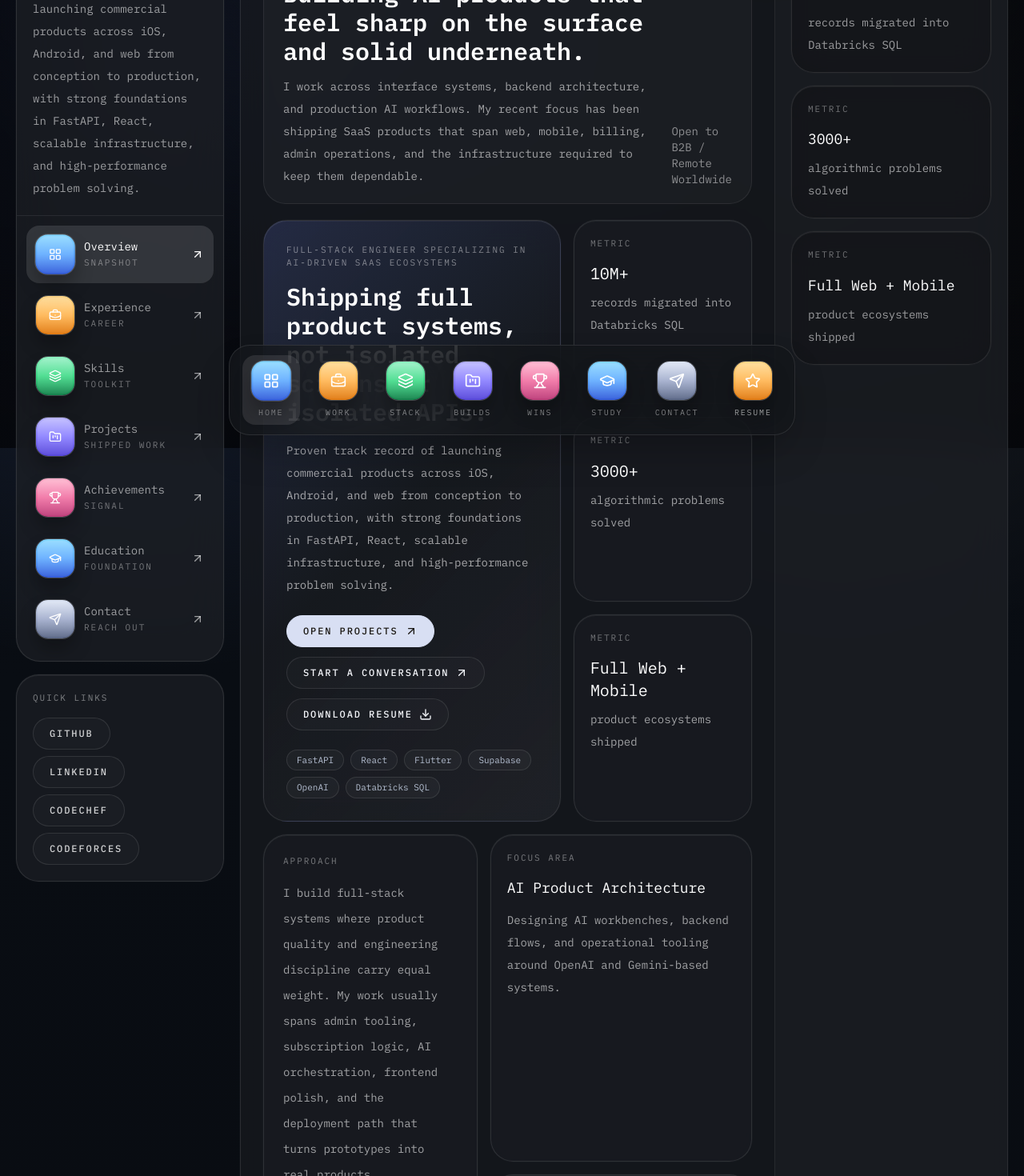
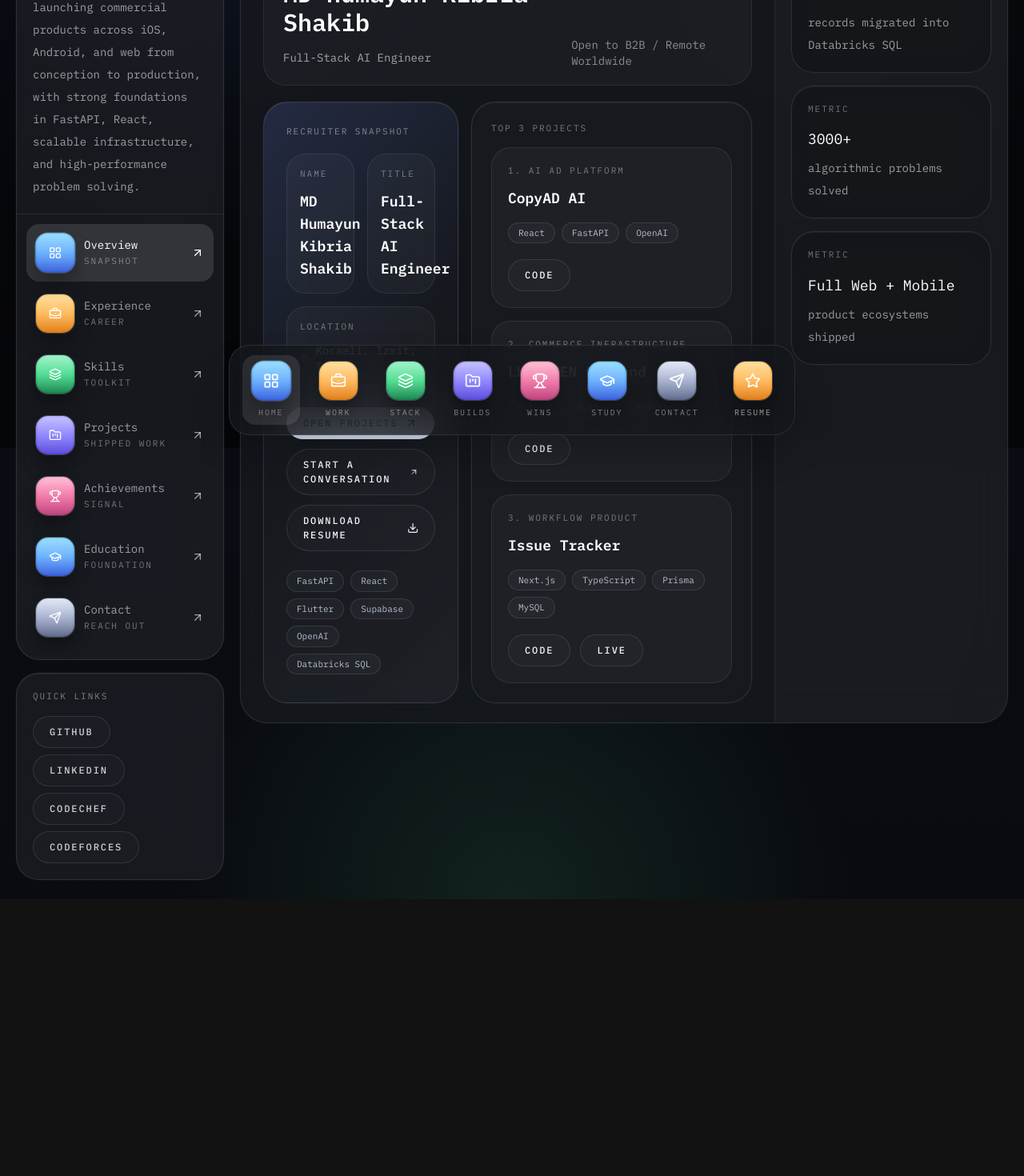
Before and after one commit to hkshakib/portfolio, a React (Vite) app: page / in a window 1280 px wide. Shown: the part 240-1710 px from the top of the page at 80% size. After the commit the page ends 1364 px from the top, so only its background shows below. Built offline with nearby package versions, Linux system fonts and the light colour scheme.

Commit message:
Simplify overview for recruiter scan

```diff
--- a/src/views/OverviewView.jsx
+++ b/src/views/OverviewView.jsx
@@ -1,5 +1,5 @@
-import { ArrowUpRight, Download } from "lucide-react";
-import { about, portfolio, projects } from "../data/portfolio";
+import { ArrowUpRight, Download, MapPin } from "lucide-react";
+import { portfolio, projects } from "../data/portfolio";
 import Card from "../components/ui/Card";
 import Button from "../components/ui/Button";
 import Tag from "../components/ui/Tag";
@@ -12,18 +12,31 @@ export default function OverviewView() {
     <div>
       <ViewHeader
         eyebrow="Overview"
-        title={portfolio.headline}
-        description={portfolio.intro}
+        title={portfolio.name}
+        description={portfolio.role}
         aside={<span>{portfolio.availability}</span>}
       />
 
-      <div className="grid gap-4 xl:grid-cols-[1.25fr_0.75fr]">
+      <div className="grid gap-4 xl:grid-cols-[0.82fr_1.18fr]">
         <Card className="overflow-hidden rounded-[30px] bg-[linear-gradient(135deg,rgba(103,135,255,0.16),rgba(17,19,24,0.2)_48%,rgba(255,255,255,0.03))] p-6 sm:p-7">
-          <p className="text-[11px] uppercase tracking-[0.18em] text-white/[0.45]">{portfolio.titleLine}</p>
-          <h3 className="mt-4 max-w-3xl text-2xl font-semibold leading-tight text-white sm:text-3xl">
-            Shipping full product systems, not isolated screens or isolated APIs.
-          </h3>
-          <p className="mt-4 max-w-3xl text-sm leading-7 text-white/[0.62]">{portfolio.summary}</p>
+          <p className="text-[11px] uppercase tracking-[0.18em] text-white/[0.45]">Recruiter Snapshot</p>
+          <div className="mt-5 grid gap-4 sm:grid-cols-2">
+            <div className="rounded-[24px] border border-white/[0.08] bg-white/[0.03] p-4">
+              <p className="text-[11px] uppercase tracking-[0.18em] text-white/[0.4]">Name</p>
+              <p className="mt-3 text-lg font-semibold text-white">{portfolio.name}</p>
+            </div>
+            <div className="rounded-[24px] border border-white/[0.08] bg-white/[0.03] p-4">
+              <p className="text-[11px] uppercase tracking-[0.18em] text-white/[0.4]">Title</p>
+              <p className="mt-3 text-lg font-semibold text-white">{portfolio.role}</p>
+            </div>
+          </div>
+          <div className="mt-4 rounded-[24px] border border-white/[0.08] bg-white/[0.03] p-4">
+            <p className="text-[11px] uppercase tracking-[0.18em] text-white/[0.4]">Location</p>
+            <p className="mt-3 flex items-center gap-2 text-sm text-white/70">
+              <MapPin className="h-4 w-4 text-white/45" />
+              {portfolio.location}
+            </p>
+          </div>
           <div className="mt-6 flex flex-wrap gap-3">
             <Button to="/projects" icon={ArrowUpRight}>
               Open Projects
@@ -42,63 +55,34 @@ export default function OverviewView() {
           </div>
         </Card>
 
-        <div className="grid gap-4">
-          {portfolio.metrics.map((metric) => (
-            <Card key={metric.label} className="rounded-[28px] p-5">
-              <p className="text-[11px] uppercase tracking-[0.18em] text-white/40">Metric</p>
-              <p className="mt-4 text-xl text-white">{metric.value}</p>
-              <p className="mt-2 text-sm leading-7 text-white/60">{metric.label}</p>
-            </Card>
-          ))}
-        </div>
-      </div>
-
-      <div className="mt-4 grid gap-4 xl:grid-cols-[0.9fr_1.1fr]">
         <Card className="rounded-[30px] p-6">
-          <p className="text-[11px] uppercase tracking-[0.18em] text-white/[0.42]">Approach</p>
-          <div className="mt-4 space-y-4">
-            {about.paragraphs.map((paragraph) => (
-              <p key={paragraph} className="text-sm leading-8 text-white/60">
-                {paragraph}
-              </p>
-            ))}
-          </div>
-          <div className="mt-6 grid gap-3">
-            {portfolio.heroBullets.map((item) => (
+          <p className="text-[11px] uppercase tracking-[0.18em] text-white/[0.42]">Top 3 Projects</p>
+          <div className="mt-4 grid gap-4">
+            {featuredProjects.map((project, index) => (
               <div
-                key={item}
-                className="rounded-[22px] border border-white/[0.08] bg-white/[0.03] px-4 py-4 text-sm leading-7 text-white/[0.68]"
+                key={project.title}
+                className="rounded-[24px] border border-white/[0.08] bg-white/[0.03] p-5"
               >
-                {item}
+                <p className="text-[11px] uppercase tracking-[0.18em] text-white/[0.4]">
+                  {index + 1}. {project.eyebrow}
+                </p>
+                <h3 className="mt-3 text-lg font-semibold text-white">{project.title}</h3>
+                <div className="mt-4 flex flex-wrap gap-2">
+                  {project.stack.slice(0, 4).map((item) => (
+                    <Tag key={item}>{item}</Tag>
+                  ))}
+                </div>
+                <div className="mt-5 flex flex-wrap gap-3">
+                  {project.links.map((link) => (
+                    <Button key={link.href} href={link.href} variant="secondary">
+                      {link.label}
+                    </Button>
+                  ))}
+                </div>
               </div>
             ))}
           </div>
         </Card>
-
-        <div className="grid gap-4">
-          {about.focusAreas.map((item) => (
-            <Card key={item.title} className="rounded-[28px] p-5">
-              <p className="text-[11px] uppercase tracking-[0.18em] text-white/[0.42]">Focus area</p>
-              <h3 className="mt-4 text-lg text-white">{item.title}</h3>
-              <p className="mt-3 text-sm leading-7 text-white/60">{item.description}</p>
-            </Card>
-          ))}
-        </div>
-      </div>
-
-      <div className="mt-4 grid gap-4 lg:grid-cols-3">
-        {featuredProjects.map((project) => (
-          <Card key={project.title} className="rounded-[28px] p-5">
-            <p className="text-[11px] uppercase tracking-[0.18em] text-white/[0.42]">{project.eyebrow}</p>
-            <h3 className="mt-4 text-lg text-white">{project.title}</h3>
-            <p className="mt-3 text-sm leading-7 text-white/60">{project.summary}</p>
-            <div className="mt-4 flex flex-wrap gap-2">
-              {project.stack.slice(0, 4).map((item) => (
-                <Tag key={item}>{item}</Tag>
-              ))}
-            </div>
-          </Card>
-        ))}
       </div>
     </div>
   );
```
